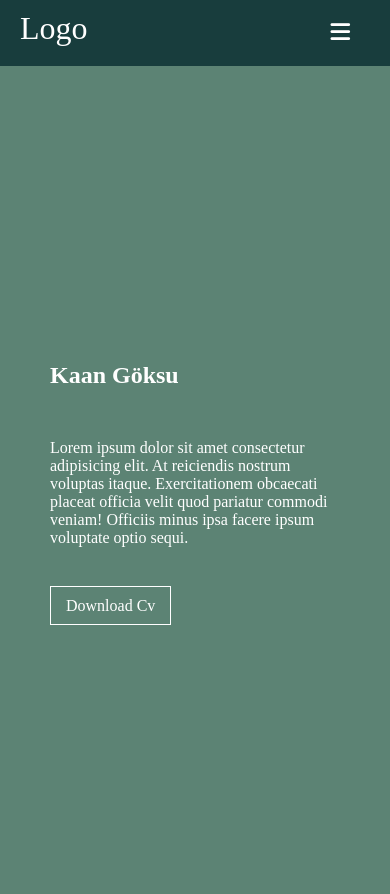
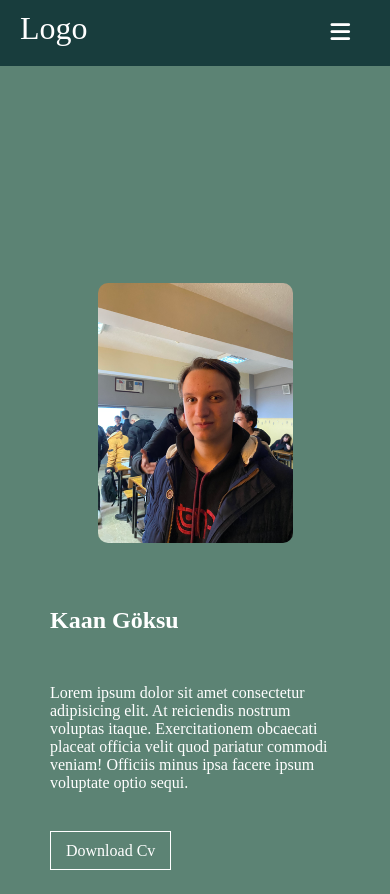
Before and after one commit to KaanGks/Kaangksu.github.io, a plain HTML site: page Portfolyo/index.html in a window 390 px wide. Drawn offline with Linux system fonts and the light colour scheme.

Commit message:
Update style.css

```diff
--- a/Portfolyo/style.css
+++ b/Portfolyo/style.css
@@ -95,7 +95,7 @@ body
 .section-image img
 {
     border-radius: 10px;
-    width: 90%;
+    width: 100%;
 
 }
 
@@ -130,26 +130,40 @@ body
 
     .index-main
     {
+        flex-direction: column-reverse;
+        align-items: center;
+        justify-content:stretch;
+        padding: 0;
         height: 100vh;
-        align-items: center;
-        padding: 0;
 
     }
 
     .main-aside-head
     {
+        margin-top: 10px;
         font-size: 1.5em;
     }
 
     .main-section
     {
-        display: none;
+
+        width: 50%;
+    }
+
+    .section-image img
+    {
+        width: 100%;
     }
 
 
+    .section-image
+    {
+        width: 100%;
+    }
+
     .main-aside
     {
-        padding: 50px;
+        padding: 50px 50px;
     }
 
     .main-aside-section p ,.main-aside-section a
```
